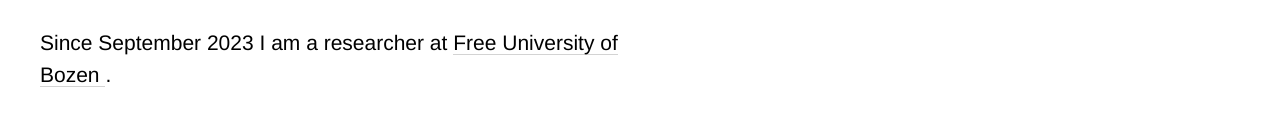
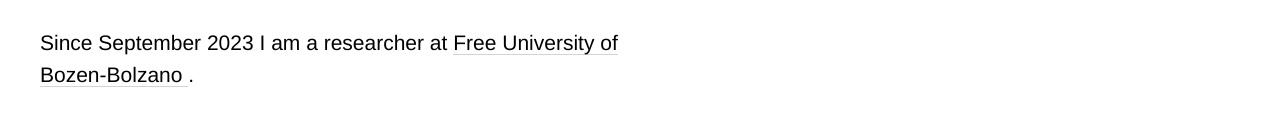
Before and after one commit to jacoping/jacopoammendola.com, a plain HTML site: page index.html in a window 1280 px wide. Shown: the part 608-733 px from the top of the page. Drawn offline with Linux system fonts and the light colour scheme.

Commit message:
update bio

```diff
--- a/index.html
+++ b/index.html
@@ -33,7 +33,7 @@
       a transmedial public space that hosts conversations about unstableness, urbanism,
       architecture and design. </p>
 
-    <p> Since September 2023 I am a researcher at <a target="_blank" href="https://www.unibz.it/"> Free University of Bozen </a>. </p>
+    <p> Since September 2023 I am a researcher at <a target="_blank" href="https://www.unibz.it/"> Free University of Bozen-Bolzano </a>. </p>
 
     <p></p>
 
```
